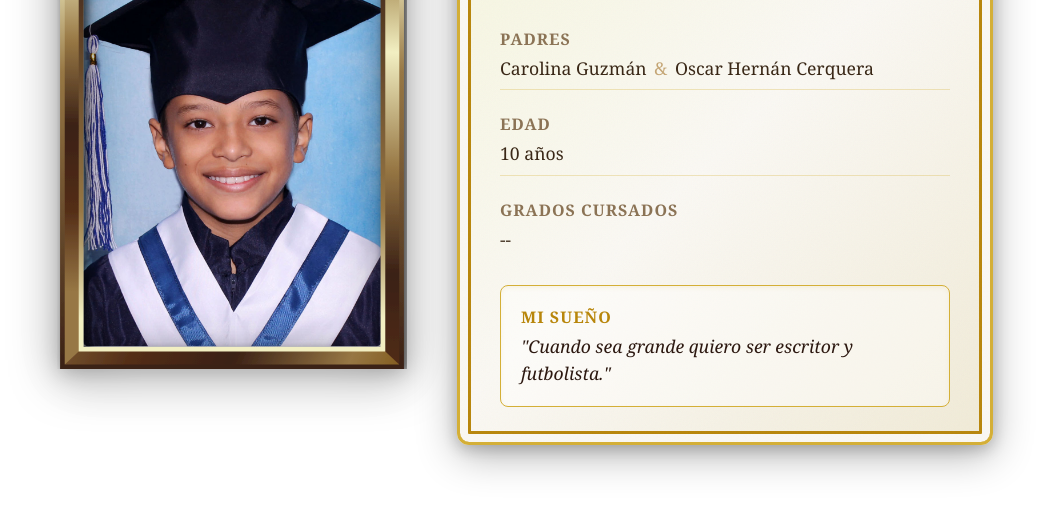
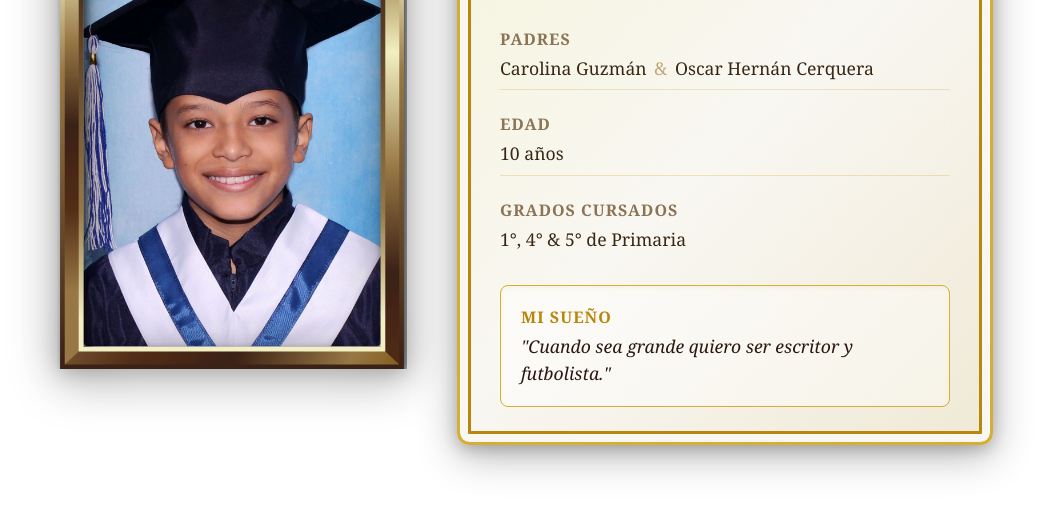
Before and after one commit to juancuellar030/graduationpresentation2025, a plain HTML site: page student25.html in a window 1280 px wide. Shown: the part 156-668 px from the top of the page, without its empty margins (115-1158 px from the left). Drawn offline with Linux system fonts and the light colour scheme.

Commit message:
Update student25.html

```diff
--- a/student25.html
+++ b/student25.html
@@ -39,7 +39,7 @@
 
                 <div class="info-item">
                     <span class="info-label">Grados Cursados</span>
-                    <span class="info-value">--</span>
+                    <span class="info-value">1°, 4° & 5° de Primaria</span>
                 </div>
             </div>
 
```
